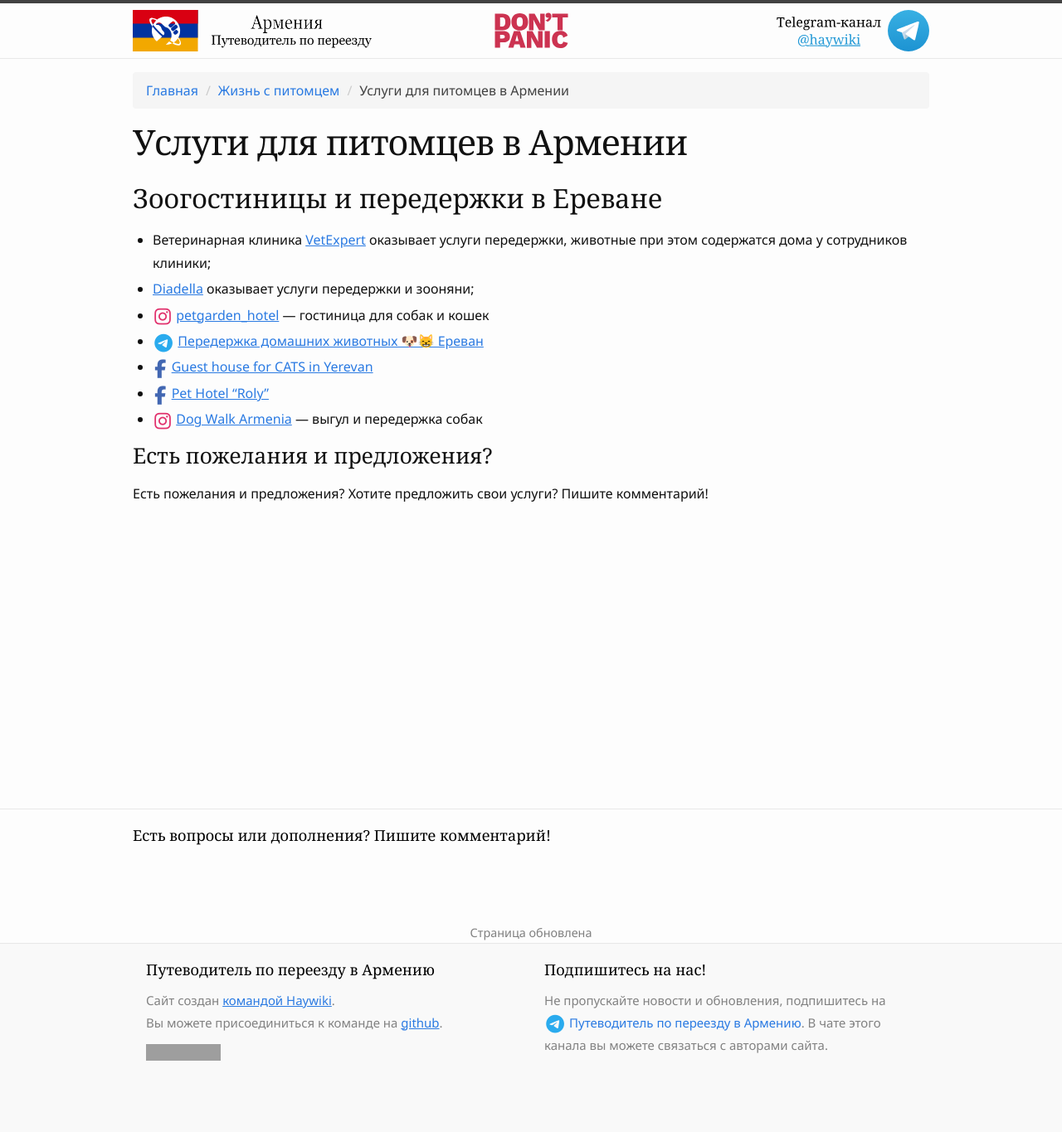
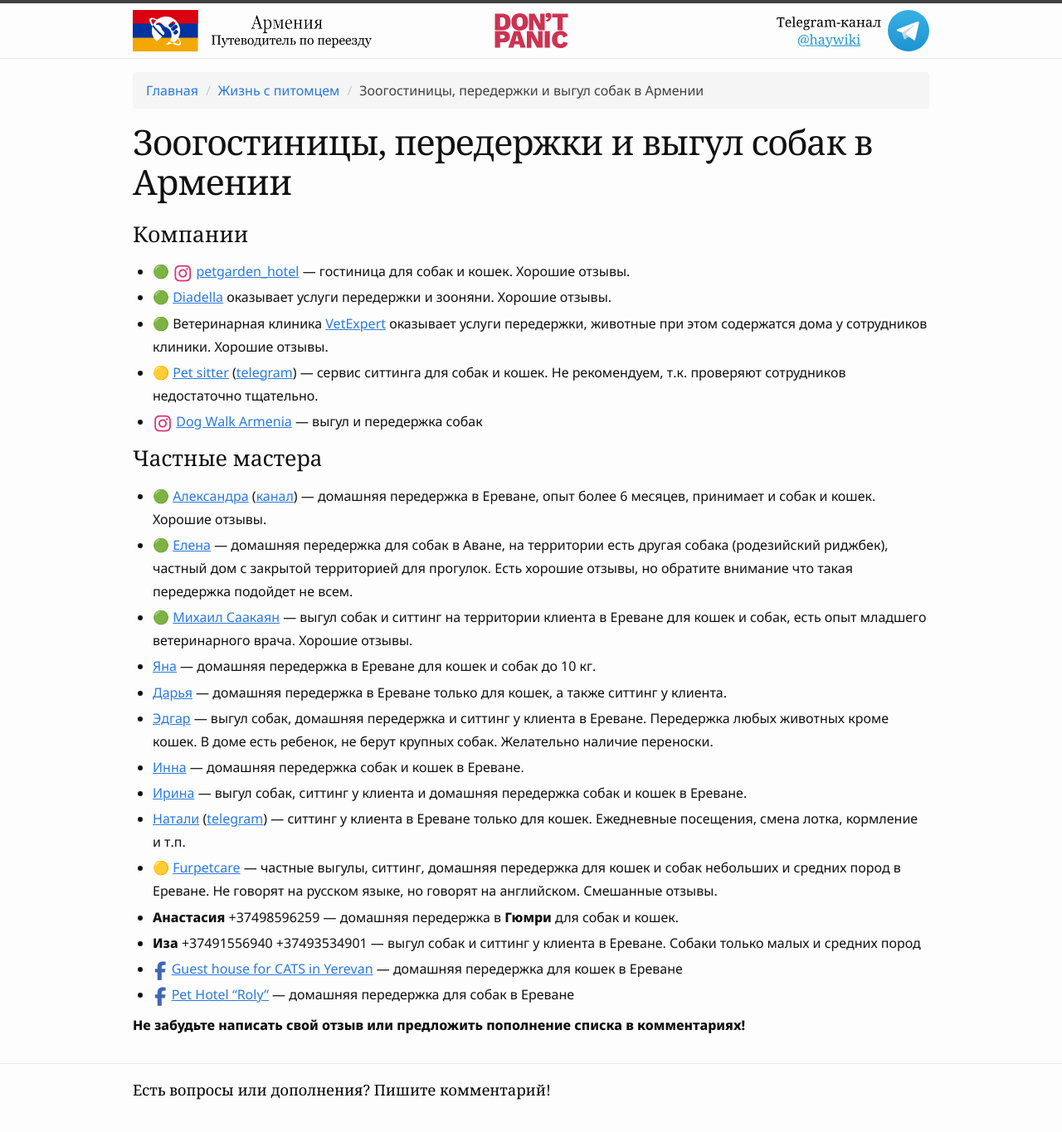
Before and after one commit to haywiki/haywiki.github.io, a Jekyll site: the page built from animals/services.md, in a window 1280 px wide and 1400 px high. Shown: the top 1365 px of the window at 83% size. Built offline with Jekyll 4.4.1, drawn with Linux system fonts in a browser that asks for light colours; nearby versions of some CDN libraries; a script that is not in the unit is left out; grey boxes are pictures that could not be loaded.

Commit message:
обновление списка грумеров и передержек

```diff
--- a/animals/services.md
+++ b/animals/services.md
@@ -1,21 +1,34 @@
 ---
-title: Услуги для питомцев в Армении
+title: Зоогостиницы, передержки и выгул собак в Армении
 layout: page
 parent_title: Жизнь с питомцем
 parent_url: /animals/
 display_toc: false
 ---
 
-## Зоогостиницы и передержки в Ереване {#zoohotel}
+### Компании
 
-- Ветеринарная клиника [VetExpert](vetclinics.md#vetexpert) оказывает услуги передержки, животные при этом содержатся дома у сотрудников клиники;
-- [Diadella](grooming.md#diadella) оказывает услуги передержки и зооняни;
-- <i class="fa-brands fa-instagram"></i> [petgarden_hotel](https://www.instagram.com/petgarden_hotel/) — гостиница для собак и кошек
-- <i class="fa-brands fa-telegram"></i> [Передержка домашних животных 🐶😸 Ереван](https://t.me/+LatyeXYS5LM5MGQy)
-- <i class="fa-brands fa-facebook-f"></i> [Guest house for CATS in Yerevan](https://www.facebook.com/KittykGuestHouse/)
-- <i class="fa-brands fa-facebook-f"></i> [Pet Hotel "Roly"](https://www.facebook.com/shnerikatunerihyuranocRolyPethotelRoly/)
+- 🟢 <i class="fa-brands fa-instagram"></i> [petgarden_hotel](https://www.instagram.com/petgarden_hotel/) — гостиница для собак и кошек. Хорошие отзывы.
+- 🟢 [Diadella](grooming.md#diadella) оказывает услуги передержки и зооняни. Хорошие отзывы.
+- 🟢 Ветеринарная клиника [VetExpert](vetclinics.md#vetexpert) оказывает услуги передержки, животные при этом содержатся дома у сотрудников клиники. Хорошие отзывы.
+- 🟡 [Pet sitter](https://www.pet-sitter.ru) ([telegram](https://t.me/petsitter_online)) — сервис ситтинга для собак и кошек. Не рекомендуем, т.к. проверяют сотрудников недостаточно тщательно.
 - <i class="fa-brands fa-instagram"></i> [Dog Walk Armenia](https://www.instagram.com/dogwalkarmenia/) — выгул и передержка собак
 
-### Есть пожелания и предложения?
+### Частные мастера
 
-Есть пожелания и предложения? Хотите предложить свои услуги? Пишите комментарий!
+- 🟢 [Александра](https://t.me/tomatemaduro) ([канал]((https://t.me/+LatyeXYS5LM5MGQy))) — домашняя передержка в Ереване, опыт более 6 месяцев, принимает и собак и кошек. Хорошие отзывы.
+- 🟢 [Елена](https://t.me/karp0va_elena) — домашняя передержка для собак в Аване, на территории есть другая собака (родезийский риджбек), частный дом с закрытой территорией для прогулок. Есть хорошие отзывы, но обратите внимание что такая передержка подойдет не всем.
+- 🟢 [Михаил Саакаян](https://t.me/WhiteFang1996) — выгул собак и ситтинг на территории клиента в Ереване для кошек и собак, есть опыт младшего ветеринарного врача. Хорошие отзывы.
+- [Яна](https://t.me/janittlove) — домашняя передержка в Ереване для кошек и собак до 10 кг.
+- [Дарья](https://t.me/chernyaeva_portak) — домашняя передержка в Ереване только для кошек, а также ситтинг у клиента.
+- [Эдгар](https://t.me/Avetisyan2270) — выгул собак, домашняя передержка и ситтинг у клиента в Ереване. Передержка любых животных кроме кошек. В доме есть ребенок, не берут крупных собак. Желательно наличие переноски.
+- [Инна](https://t.me/villgy) — домашняя передержка собак и кошек в Ереване.
+- [Ирина](https://t.me/Irina_0965) — выгул собак, ситтинг у клиента и домашняя передержка собак и кошек в Ереване.
+- [Натали](https://instagram.com/natali.may.natali) ([telegram](https://t.me/Natali_chara)) — ситтинг у клиента в Ереване только для кошек. Ежедневные посещения, смена лотка, кормление и т.п.
+- 🟡 [Furpetcare](https://www.instagram.com/furpetcareyerevan/) — частные выгулы, ситтинг, домашняя передержка для кошек и собак небольших и средних пород в Ереване. Не говорят на русском языке, но говорят на английском. Смешанные отзывы.
+- **Анастасия** +37498596259 — домашняя передержка в **Гюмри** для собак и кошек.
+- **Иза** +37491556940 +37493534901 — выгул собак и ситтинг у клиента в Ереване. Собаки только малых и средних пород
+- <i class="fa-brands fa-facebook-f"></i> [Guest house for CATS in Yerevan](https://www.facebook.com/KittykGuestHouse/) — домашняя передержка для кошек в Ереване
+- <i class="fa-brands fa-facebook-f"></i> [Pet Hotel "Roly"](https://www.facebook.com/shnerikatunerihyuranocRolyPethotelRoly/) — домашняя передержка для собак в Ереване
+
+**Не забудьте написать свой отзыв или предложить пополнение списка в комментариях!**
```
Also changed, not shown: animals/grooming.md (+0 -8 lines), animals/index.md (+1 -1 lines), animals/vetclinics.md (+0 -2 lines), index.md (+4 -4 lines).
